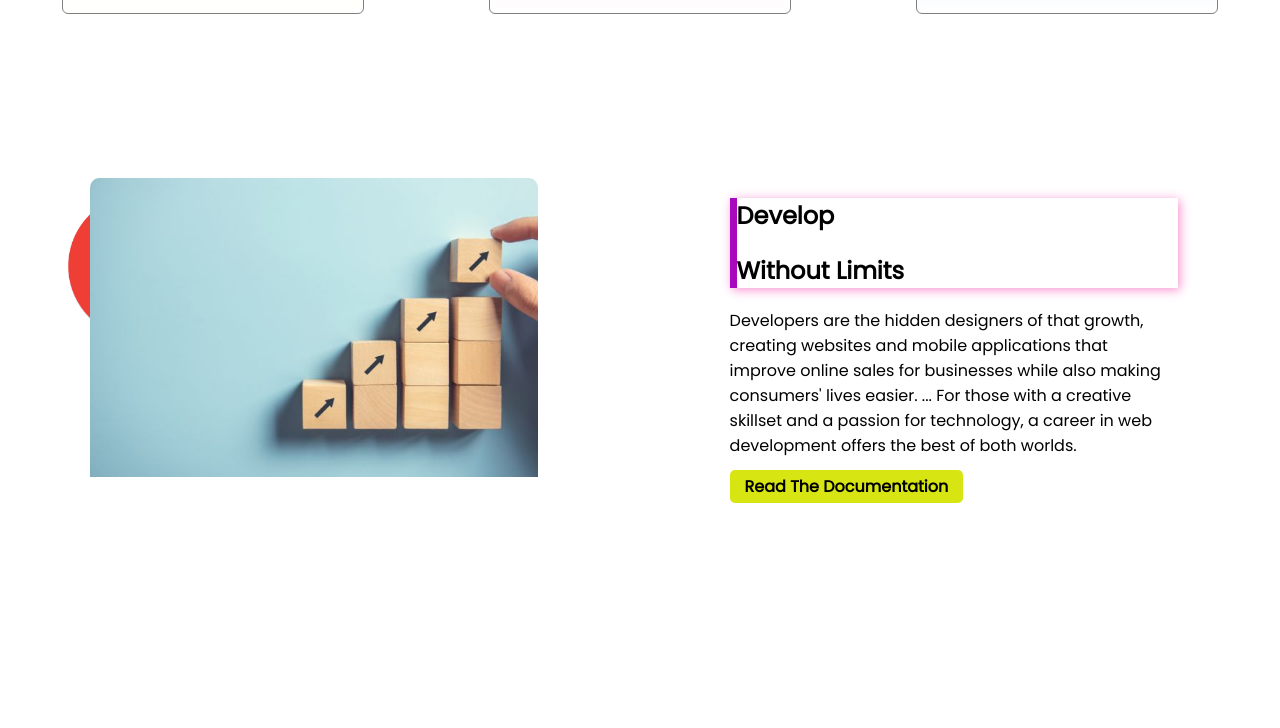
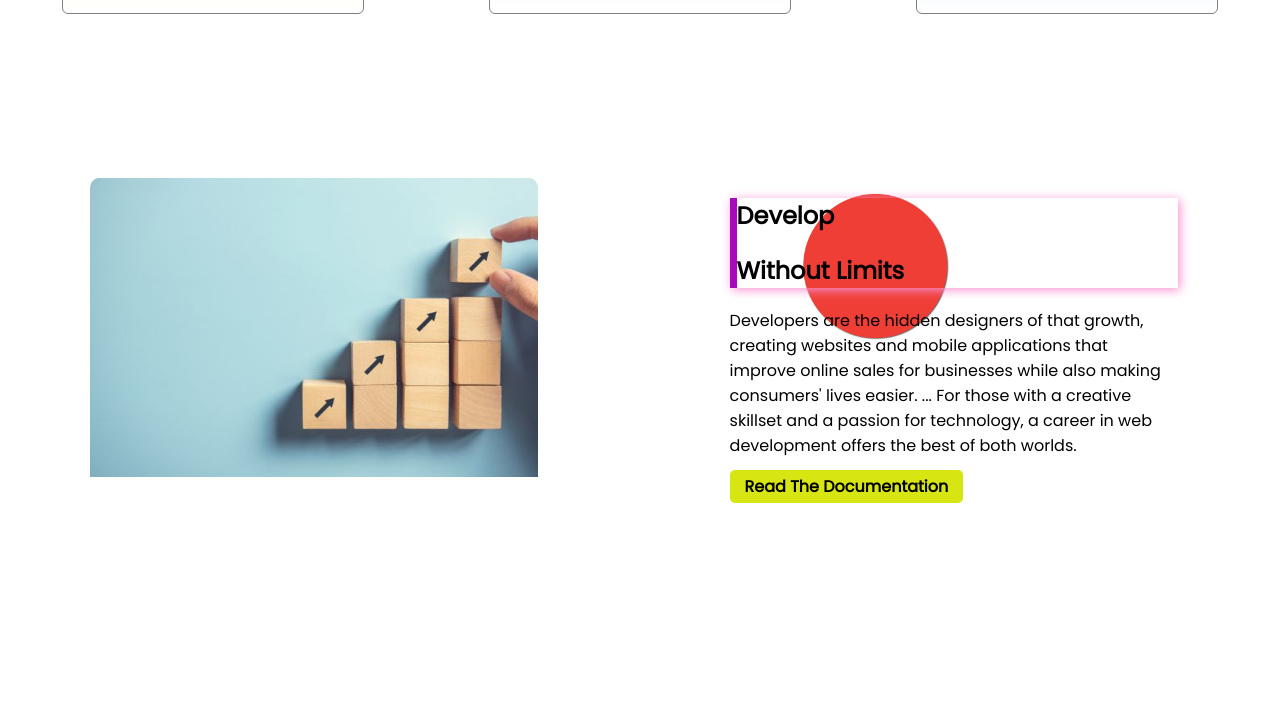
Before and after one commit to mazharulakash/mission2022-repo, a plain HTML site: page index.html in a window 1280 px wide. Shown: the part 1152-1880 px from the top of the page. Drawn offline with Linux system fonts and the light colour scheme.

Commit message:
position change

```diff
--- a/style.css
+++ b/style.css
@@ -112,7 +112,7 @@ body
     background-image: url(./images/shape/reds.png);
     background-size: 150px;
     background-repeat: no-repeat;
-    background-position: 65px 127px;
+    background-position: 800px 127px;
 }
 .third-section img
 {
```
